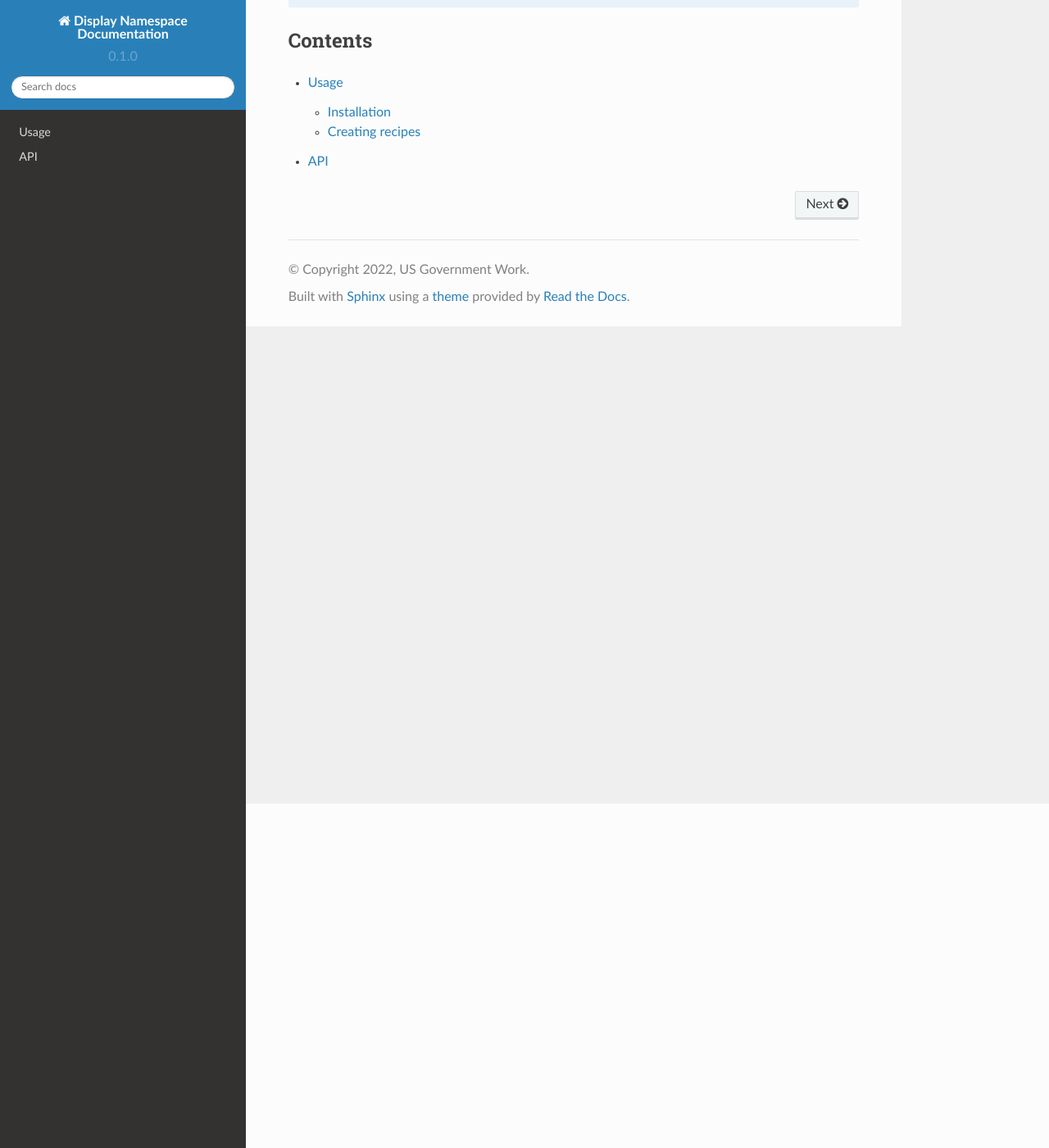
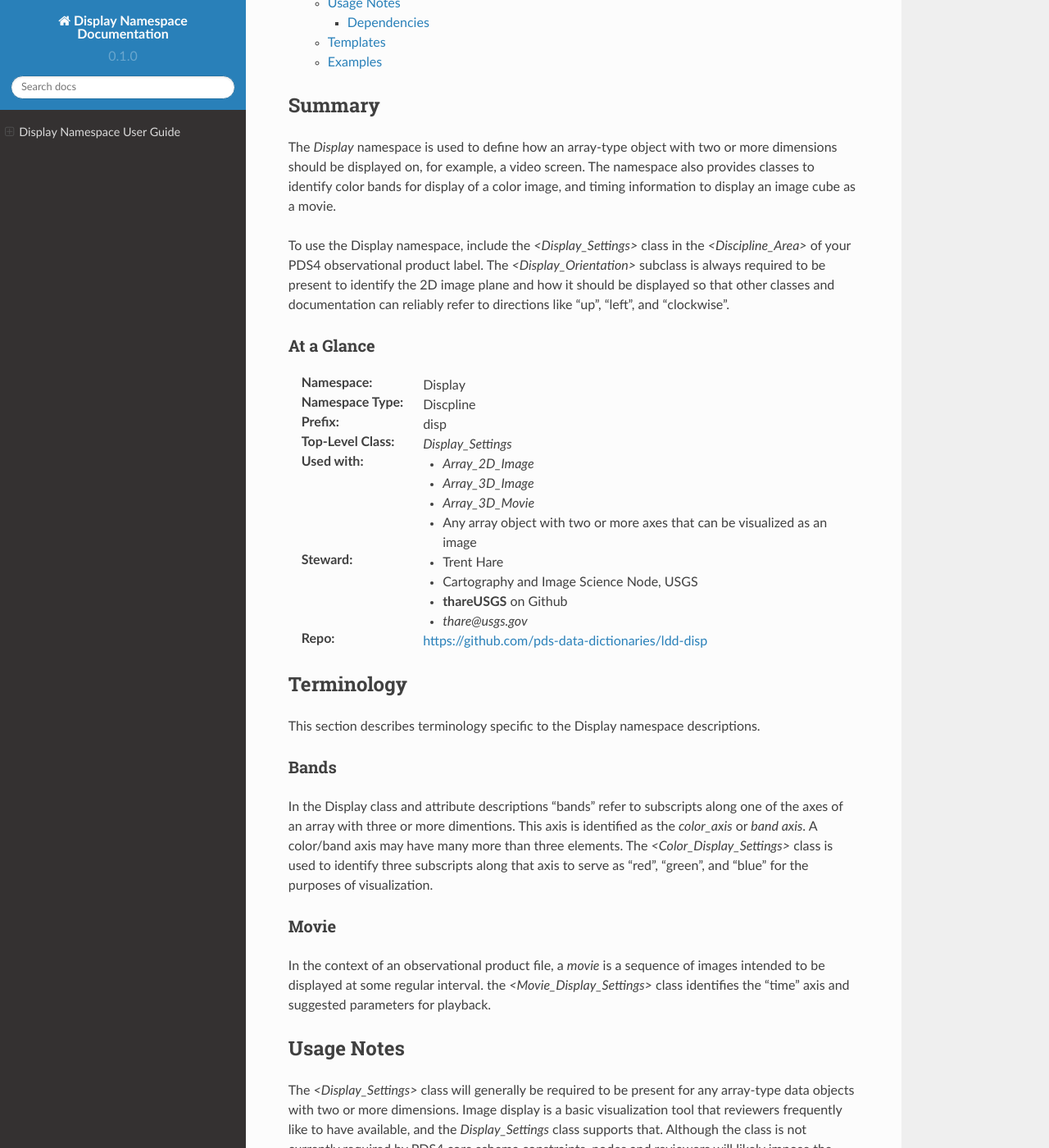
Before and after one commit to acraugh/display-docs, a Sphinx documentation site: the page built from docs/source/index.rst, in a window 1280 px wide and 1400 px high, scrolled down 420 px. Shown: the whole window at 82% size. Built offline with Sphinx 7.4.7 and the Read the Docs theme 2.0.0, drawn with Linux system fonts in a browser that asks for light colours; some of the changed text lies outside the part shown.

Commit message:
Update index.rst

```diff
--- a/docs/source/index.rst
+++ b/docs/source/index.rst
@@ -1,24 +1,100 @@
-Welcome to Lumache's documentation!
-===================================
+############################
+Display Namespace User Guide
+############################
 
-This need to be replace with **my** documentation, dammit!
+This document supplies basic information for understanding and using the Display Discipline
+namespace in PDS4 product labels.
 
-**Lumache** (/lu'make/) is a Python library for cooks and food lovers
-that creates recipes mixing random ingredients.
-It pulls data from the `Open Food Facts database <https://world.openfoodfacts.org/>`_
-and offers a *simple* and *intuitive* API.
+.. contents::
+   :backlinks: top
 
-Check out the :doc:`usage` section for further information, including
-how to :ref:`installation` the project.
+***************************
+Summary
+***************************
 
-.. note::
+The *Display* namespace is used to define how an array-type object with two or more dimensions
+should be displayed on, for example, a video screen. The
+namespace also provides classes to identify color bands for display of a color image, and
+timing information to display an image cube as a movie.
 
-   This project is under active development.
+To use the Display namespace, include the `<Display_Settings>` class in the `<Discipline_Area>`
+of your PDS4 observational product label. The `<Display_Orientation>` subclass is always
+required to be present to identify the 2D image plane and how it should be displayed so that
+other classes and documentation can reliably refer to directions like "up", "left", and
+"clockwise".
 
-Contents
---------
+At a Glance
+=======================
 
-.. toctree::
+:Namespace: Display
+:Namespace Type: Discpline
+:Prefix: disp
+:Top-Level Class: `Display_Settings`
+:Used with:
+    - `Array_2D_Image`
+    - `Array_3D_Image`
+    - `Array_3D_Movie`
+    - Any array object with two or more axes that can be visualized as an image
+:Steward: - Trent Hare
+          - Cartography and Image Science Node, USGS
+          - **thareUSGS** on Github
+          - *thare@usgs.gov*
+:Repo: https://github.com/pds-data-dictionaries/ldd-disp
 
-   usage
-   api
+
+***************************
+Terminology
+***************************
+
+This section describes terminology specific to the Display namespace descriptions.
+
+Bands
+=======================
+
+In the Display class and attribute descriptions "bands" refer to subscripts along one of the
+axes of an array with three or more dimentions. This axis is identified as the *color_axis*
+or *band axis*. A color/band axis may have many more than three elements. The
+`<Color_Display_Settings>` class is used to identify three subscripts along that axis to
+serve as "red", "green", and "blue" for the purposes of visualization.
+
+Movie
+=======================
+
+In the context of an observational product file, a *movie* is a sequence of images intended
+to be displayed at some regular interval. the `<Movie_Display_Settings>` class identifies
+the "time" axis and suggested parameters for playback.
+
+***************************
+Usage Notes
+***************************
+
+The `<Display_Settings>` class will
+generally be required to be present for any array-type data objects with two or more
+dimensions. Image display is a basic visualization tool that reviewers frequently like
+to have available, and the `Display_Settings` class supports that. Although the class
+is not currently required by PDS4 core schema constraints, nodes and reviewers will
+likely impose the requirement if `Display_Settings` is omitted.
+
+Under the current design, if you have multiple image data objects described by a single
+label, a separate `<Display_Settings>` class will be required for each, even if the
+settings are identical. Each `Display_Settings` class is associated with a specific
+array-type object through the required `<pds:Local_Internal_Identifier>` class. This
+means you array classes need to include the (optional) `<local_identifier>` attribute.
+The value of each `<local_identifier>` must be unique.
+
+The Display namespace identifies axes in the corresponding array by their `<axis_name>`
+values. Spelling and case both count.
+
+Dependencies
+=======================
+
+The Display namespace classes do not depend on any other discipline namespace classes being
+present in the product label.
+
+***************************
+Templates
+***************************
+
+***************************
+Examples
+***************************
```
